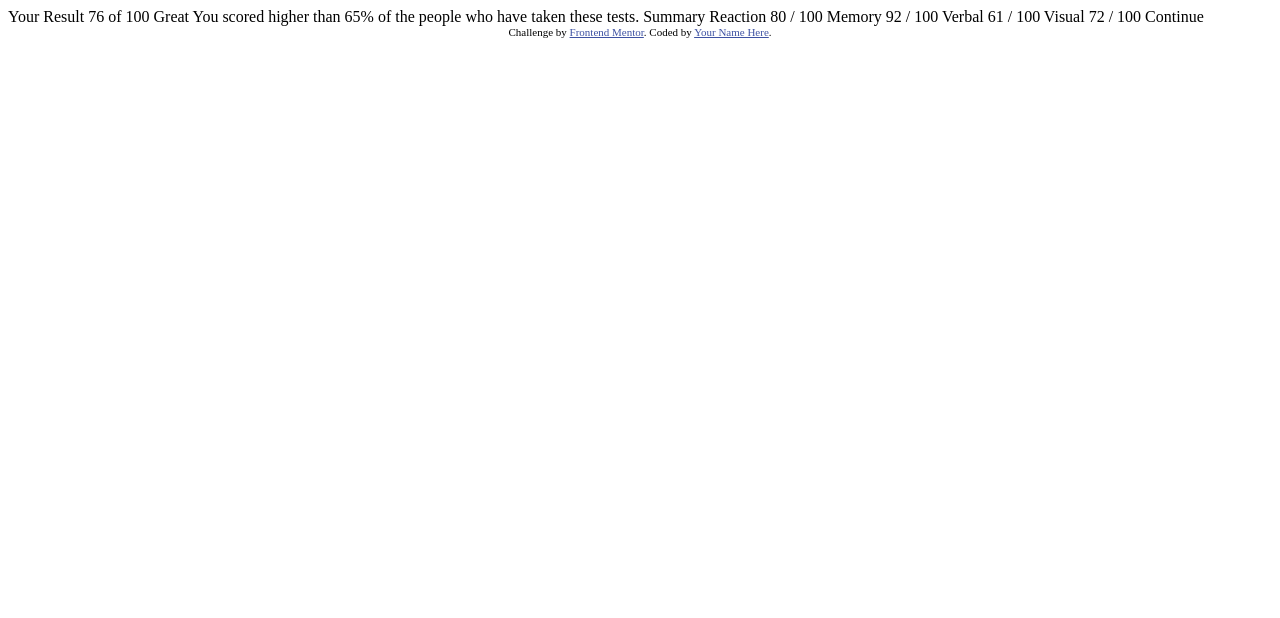
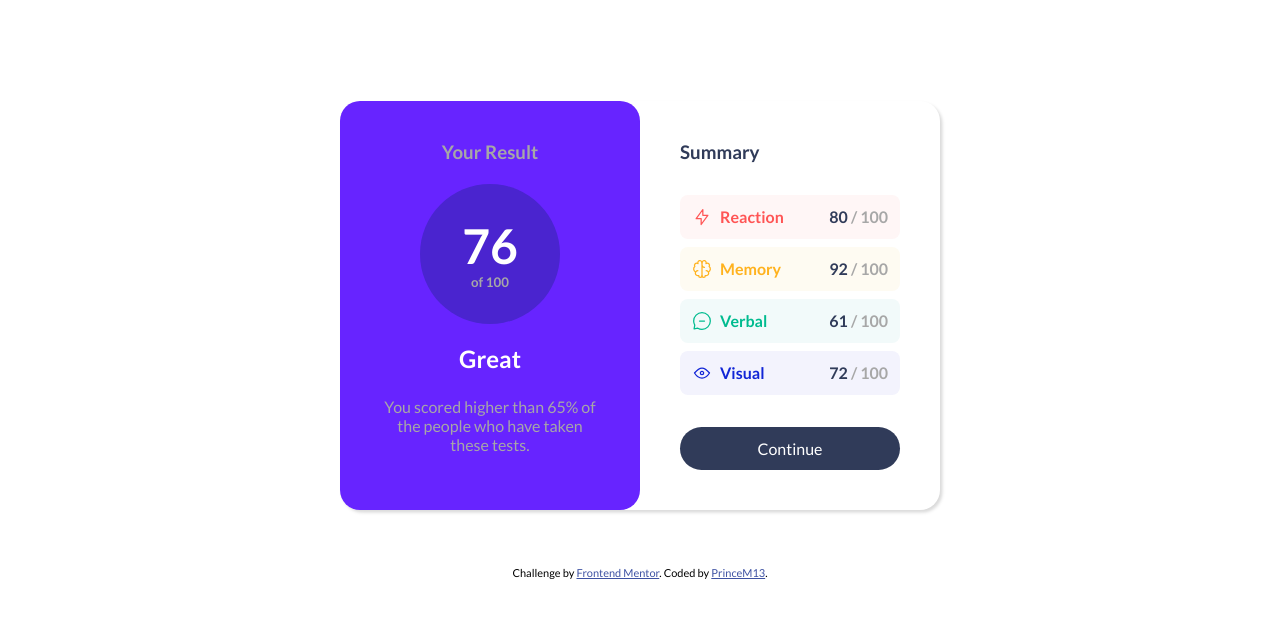
Before and after one commit to PrinceM13/fm-results-summary, a plain HTML site: page index.html in a window 1280 px wide. Drawn offline with Linux system fonts and the light colour scheme.

Commit message:
feat(desktop): initial ui for desktop

```diff
--- a/index.html
+++ b/index.html
@@ -6,11 +6,20 @@
     <!-- displays site properly based on user's device -->
 
     <link rel="icon" type="image/png" sizes="32x32" href="./assets/images/favicon-32x32.png" />
+    <link rel="preconnect" href="https://fonts.googleapis.com" />
+    <link rel="preconnect" href="https://fonts.gstatic.com" crossorigin />
+    <link
+      href="https://fonts.googleapis.com/css2?family=Lato:wght@400;700;900&display=swap"
+      rel="stylesheet"
+    />
 
     <title>Frontend Mentor | Results summary component</title>
 
     <!-- Feel free to remove these styles or customise in your own stylesheet 👍 -->
     <style>
+      body {
+        font-family: "Lato", sans-serif;
+      }
       .attribution {
         font-size: 11px;
         text-align: center;
@@ -18,16 +27,169 @@
       .attribution a {
         color: hsl(228, 45%, 44%);
       }
+      h1,
+      h2,
+      h3,
+      h4,
+      h5 {
+        padding: 0;
+        margin: 0;
+      }
+      .flex-column-center {
+        display: flex;
+        flex-direction: column;
+        justify-content: center;
+        align-items: center;
+      }
+      .container {
+        width: 600px;
+        display: flex;
+        justify-content: center;
+        margin: 8% auto 0;
+        border-radius: 20px;
+        /* box-shadow: rgba(99, 99, 99, 0.2) 0px 2px 8px 0px; */
+        box-shadow: rgba(0, 0, 0, 0.15) 2.4px 2.4px 3.2px;
+      }
+      .card {
+        flex-basis: 50%;
+        padding: 40px;
+      }
+      .left-card {
+        justify-content: space-between;
+        border-radius: 20px;
+        background-color: #6724ff;
+        color: white;
+      }
+      .right-card {
+        display: flex;
+        flex-direction: column;
+        gap: 32px;
+        color: #303b59;
+      }
+      .score {
+        border-radius: 50%;
+        width: 140px;
+        height: 140px;
+        background-color: #4a24cf;
+      }
+      .my-score {
+        font-size: 48px;
+      }
+      .category {
+        background-color: salmon;
+        color: red;
+        padding: 12px;
+        border-radius: 8px;
+        display: flex;
+        justify-content: space-between;
+      }
+      .category-name {
+        display: flex;
+        gap: 8px;
+      }
+      .category-box {
+        display: flex;
+        flex-direction: column;
+        gap: 8px;
+      }
+      .reaction {
+        color: #f55;
+        background-color: #fff6f6;
+      }
+      .memory {
+        color: #ffb21e;
+        background-color: #fefbf2;
+      }
+      .verbal {
+        color: #00bb8f;
+        background-color: #f2fafa;
+      }
+      .visual {
+        color: #1125d6;
+        background-color: #f3f3fd;
+      }
+      .continue-btn {
+        color: white;
+        background-color: #303b59;
+        border-radius: 50px;
+        padding: 12px;
+        text-align: center;
+        cursor: pointer;
+      }
+      .continue-btn:hover {
+        background-color: #4a24cf;
+      }
+      .content-box {
+        gap: 8px;
+      }
+      .content-detail {
+        text-align: center;
+      }
+      .grey-tone {
+        color: rgb(167, 167, 167);
+      }
+      .black-tone {
+        color: #303b59;
+      }
     </style>
   </head>
   <body>
-    Your Result 76 of 100 Great You scored higher than 65% of the people who have taken these tests.
-    Summary Reaction 80 / 100 Memory 92 / 100 Verbal 61 / 100 Visual 72 / 100 Continue
+    <div class="container">
+      <div class="card left-card flex-column-center">
+        <h3 class="grey-tone">Your Result</h3>
+        <div class="score flex-column-center">
+          <h1 class="my-score">76</h1>
+          <h5 class="grey-tone">of 100</h5>
+        </div>
+        <div class="flex-column-center content-box">
+          <h2>Great</h2>
+          <p class="content-detail grey-tone">
+            You scored higher than 65% of the people who have taken these tests.
+          </p>
+        </div>
+      </div>
+      <div class="card right-card">
+        <h3>Summary</h3>
+        <div class="category-box">
+          <div class="category reaction">
+            <div class="category-name">
+              <img src="/assets/images/icon-reaction.svg" />
+              <h4>Reaction</h4>
+            </div>
+            <h4 class="black-tone">80 <span class="grey-tone">/ 100</span></h4>
+          </div>
+          <div class="category memory">
+            <div class="category-name">
+              <img src="/assets/images/icon-memory.svg" />
+              <h4>Memory</h4>
+            </div>
+            <h4 class="black-tone">92 <span class="grey-tone">/ 100</span></h4>
+          </div>
+          <div class="category verbal">
+            <div class="category-name">
+              <img src="/assets/images/icon-verbal.svg" />
+              <h4>Verbal</h4>
+            </div>
+            <h4 class="black-tone">61 <span class="grey-tone">/ 100</span></h4>
+          </div>
+          <div class="category visual">
+            <div class="category-name">
+              <img src="/assets/images/icon-visual.svg" />
+              <h4>Visual</h4>
+            </div>
+            <h4 class="black-tone">72 <span class="grey-tone">/ 100</span></h4>
+          </div>
+        </div>
+        <div class="continue-btn">Continue</div>
+      </div>
+    </div>
+
+    <hr style="border-width: 0; padding: 20px" />
 
     <div class="attribution">
       Challenge by
       <a href="https://www.frontendmentor.io?ref=challenge" target="_blank">Frontend Mentor</a>.
-      Coded by <a href="#">Your Name Here</a>.
+      Coded by <a href="#">PrinceM13</a>.
     </div>
   </body>
 </html>
```
